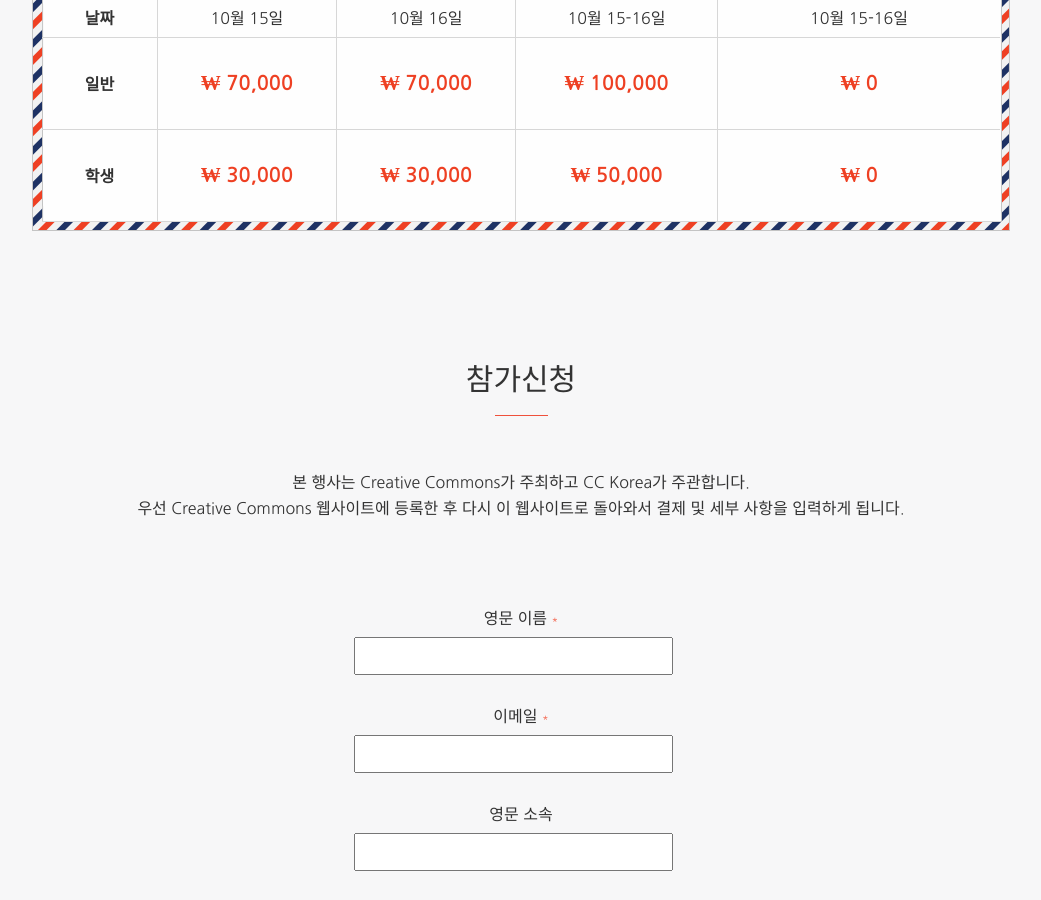
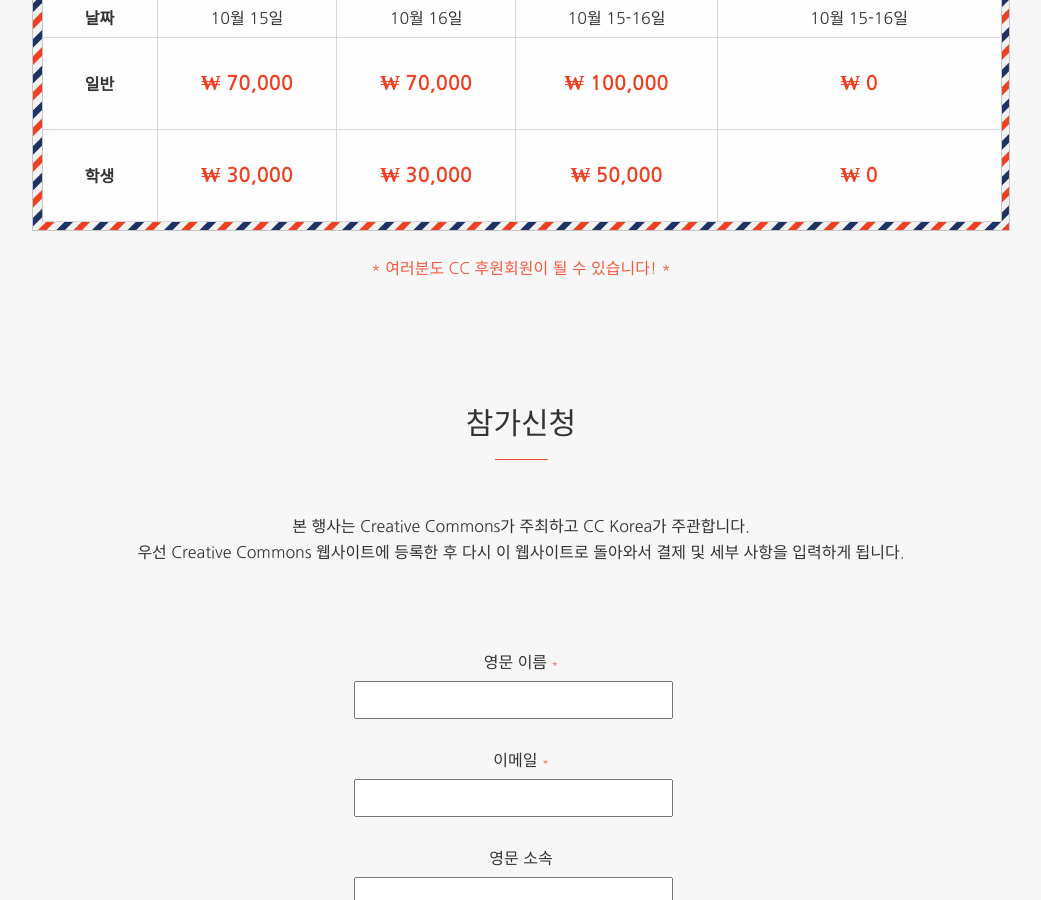
Before and after one commit to creativecommonskorea/2015-global-summit, a Jekyll site: the page built from register.html, in a window 1280 px wide and 900 px high, scrolled down 346 px. Shown: the whole window, without its empty margins (119-1160 px from the left). Built offline with Jekyll 4.4.1, drawn with Linux system fonts in a browser that asks for light colours; nearby versions of some CDN libraries.

Commit message:
캐쉬 및 문구 추가

```diff
--- a/_includes/head.html
+++ b/_includes/head.html
@@ -7,7 +7,7 @@
     {% include twitter_card.html %}
     {% include opengraph.html %}
     <link href="/images/base/favicon.ico" title="Icon" type="image/x-icon" rel="icon">
-    <link rel="stylesheet" href="{{ "/css/main.css" | prepend: site.baseurl }}?v=09120235">
+    <link rel="stylesheet" href="{{ "/css/main.css" | prepend: site.baseurl }}?v=09162016">
     <link rel="stylesheet" href="//fonts.googleapis.com/earlyaccess/nanumgothic.css">
     <link rel="stylesheet" href="/css/scrollToTop.css?v=09111651"/>
     <link rel="stylesheet" href="/css/easing.css"/>
--- a/register.html
+++ b/register.html
@@ -88,6 +88,9 @@ layout: base
             </table>
         </div>
         <!-- mobile web -->
+        <div class="comeon_cc_sponsor">
+            <a href="http://www.cckorea.org/xe/?mid=join_members" target="_blank">* 여러분도 CC 후원회원이 될 수 있습니다! *</a>
+        </div>
     </section>
 </div>
 <div class="wrap register_wrap">
```
